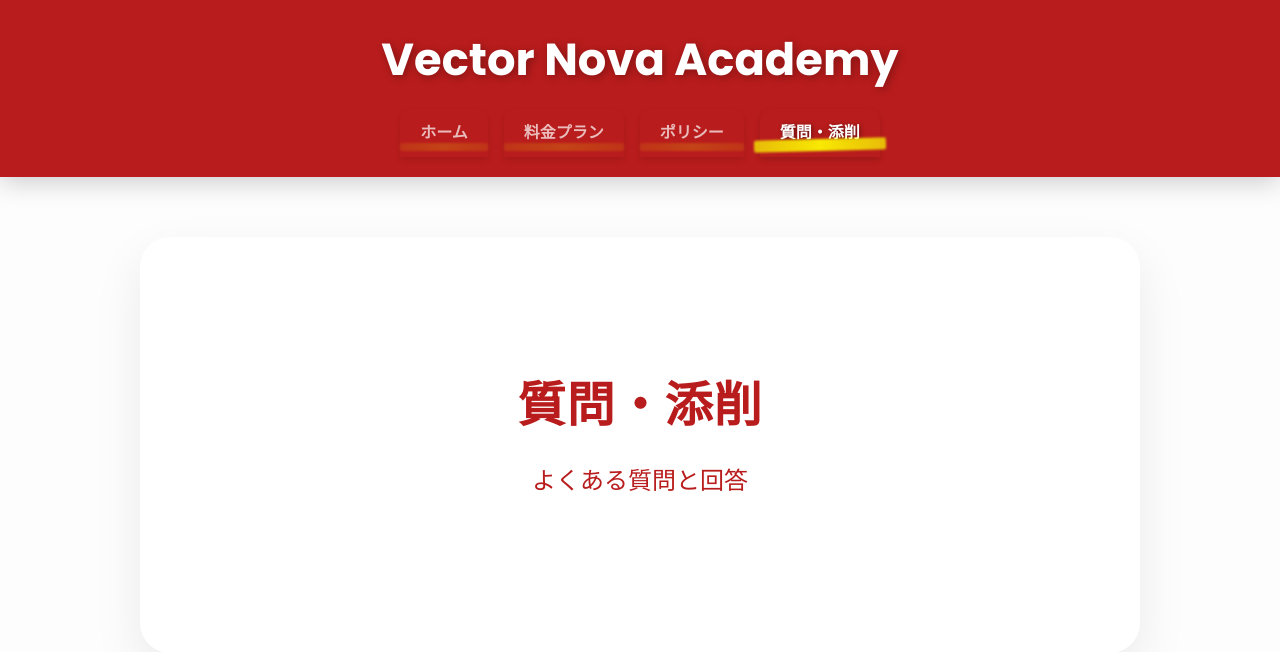
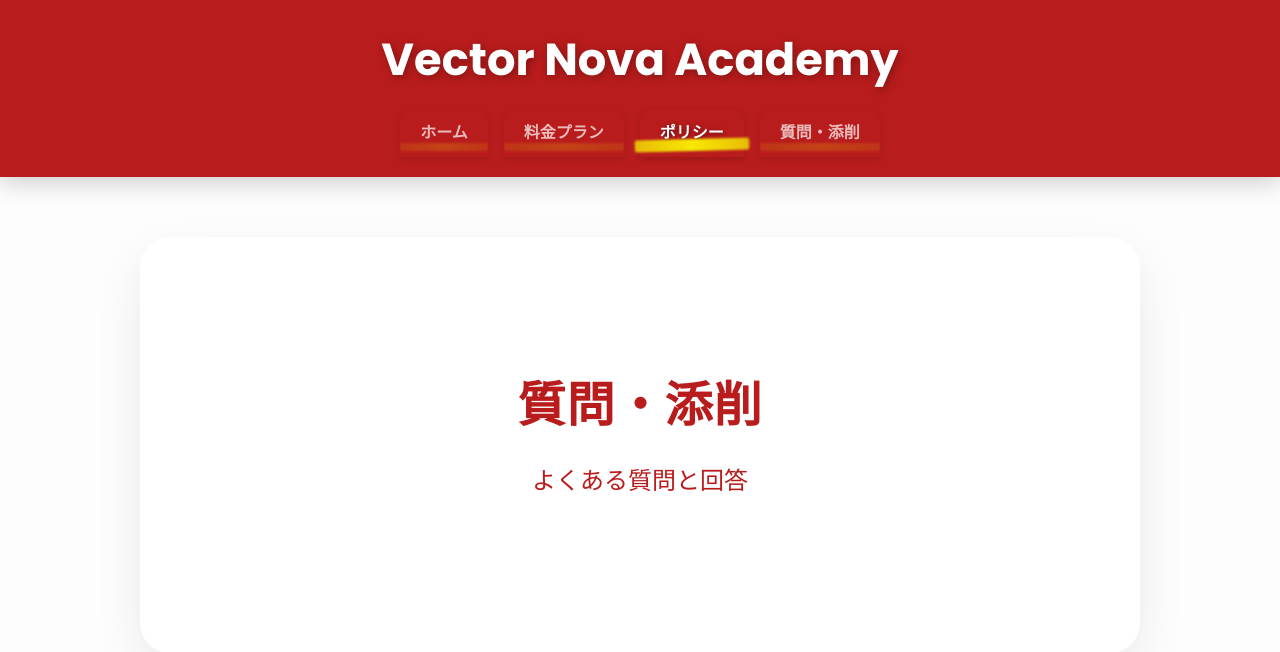
Before and after one commit to morisanyutakun-png/vectornova, a Flask app: page /qanda in a window 1280 px wide. Shown: the top 652 px of the page. Run offline with Flask 3, Linux system fonts and the light colour scheme.

Commit message:
添削html追加

```diff
--- a/templates/qanda.html
+++ b/templates/qanda.html
@@ -329,19 +329,18 @@
 </style>
 </head>
 <body>
-<!-- ===== ヘッダー ===== -->
+    <!-- ===================== ヘッダー ===================== -->
 <header>
     <div class="header-container">
         <h1>Vector Nova Academy</h1>
         <nav>
             <a href="{{ url_for('index') }}">ホーム</a>
             <a href="{{ url_for('pricing') }}">料金プラン</a>
-            <a href="{{ url_for('policy') }}">ポリシー</a>
-            <a href="{{ url_for('qanda') }}" class="active">質問・添削</a>
+            <a href="{{ url_for('policy') }}" class="active">ポリシー</a>
+            <a href="{{ url_for('qanda') }}">質問・添削</a>
         </nav>
     </div>
 </header>
-
 
 <!-- ===== Heroセクション ===== -->
 <div class="policy-hero">
```
